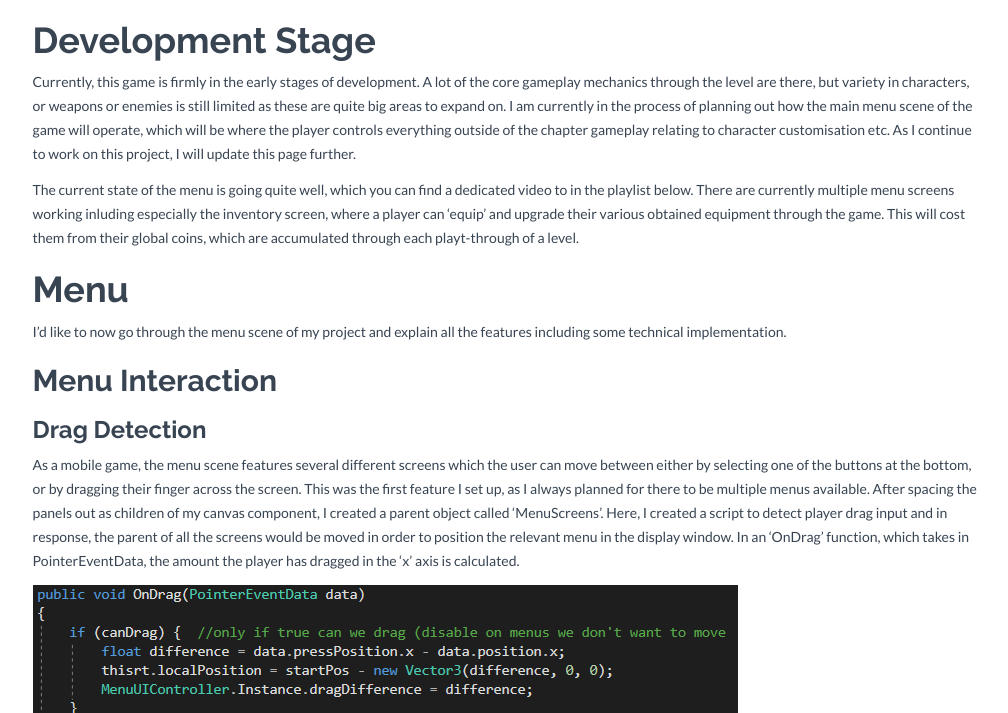
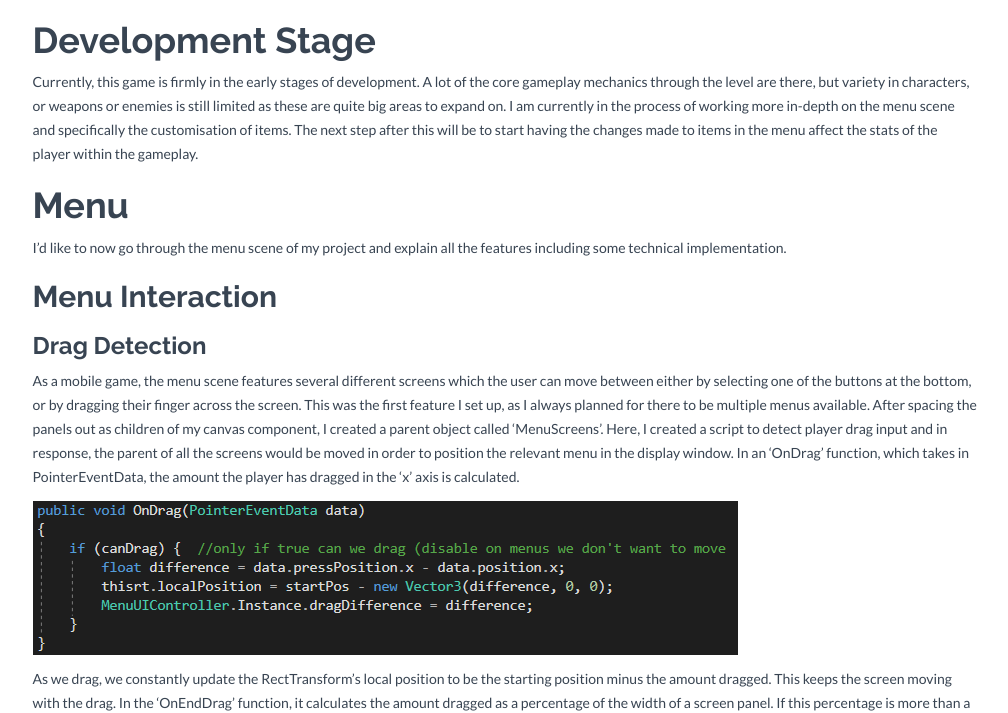
Before and after one commit to Stroudie2/Stroudie2.github.io, a Jekyll site: the page built from _projects/2020-08-12-mobile-roguelike-game.markdown, in a window 1280 px wide and 900 px high, scrolled down 2177 px, cut to the strip 187-900 px from the top of the window. Shown: the whole strip, without its empty margins (135-1143 px from the left). Built offline with Jekyll 4.4.1, drawn with Linux system fonts in a browser that asks for light colours; nearby versions of some CDN libraries.

Commit message:
Update 2020-08-12-mobile-roguelike-game.markdown

```diff
--- a/_projects/2020-08-12-mobile-roguelike-game.markdown
+++ b/_projects/2020-08-12-mobile-roguelike-game.markdown
@@ -32,9 +32,7 @@ Below you can find the playlist to where I am adding new development updates whe
 
 # Development Stage
 
-Currently, this game is firmly in the early stages of development. A lot of the core gameplay mechanics through the level are there, but variety in characters, or weapons or enemies is still limited as these are quite big areas to expand on. I am currently in the process of planning out how the main menu scene of the game will operate, which will be where the player controls everything outside of the chapter gameplay relating to character customisation etc. As I continue to work on this project, I will update this page further.
-
-The current state of the menu is going quite well, which you can find a dedicated video to in the playlist below. There are currently multiple menu screens working inluding especially the inventory screen, where a player can 'equip' and upgrade their various obtained equipment through the game. This will cost them from their global coins, which are accumulated through each playt-through of a level.
+Currently, this game is firmly in the early stages of development. A lot of the core gameplay mechanics through the level are there, but variety in characters, or weapons or enemies is still limited as these are quite big areas to expand on. I am currently in the process of working more in-depth on the menu scene and specifically the customisation of items. The next step after this will be to start having the changes made to items in the menu affect the stats of the player within the gameplay.
 
 
 # Menu
```
